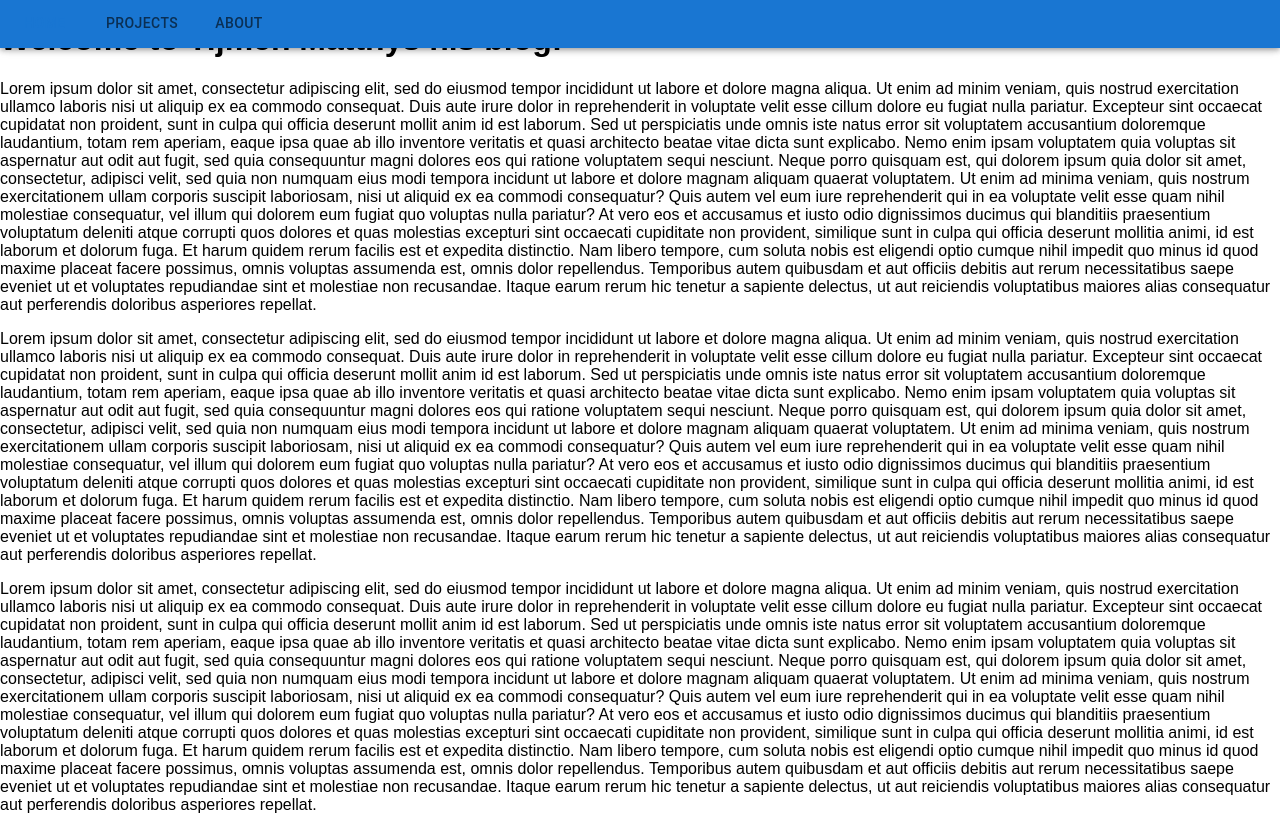
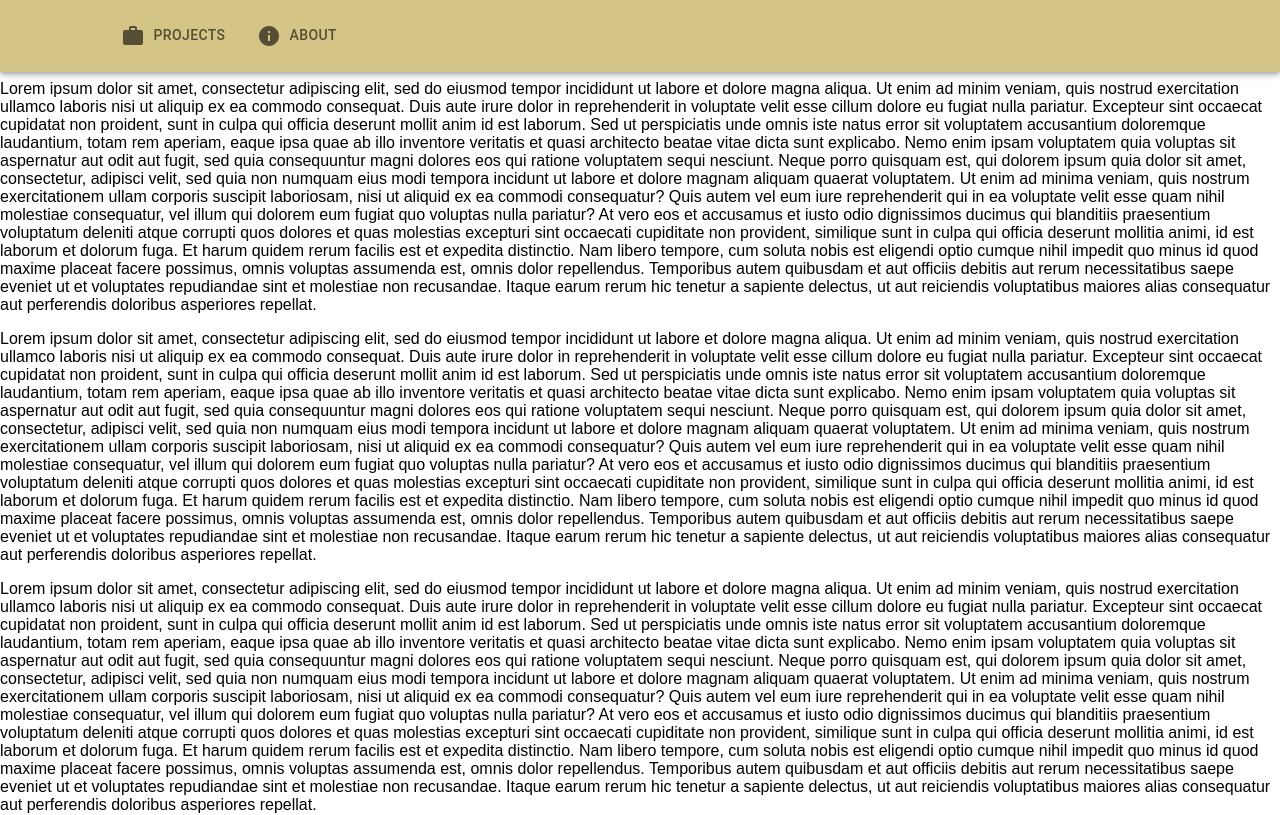
Before and after one commit to brmatthy/blog, a React (Create React App) app in the folder web/: page / in a window 1280 px wide. Shown: the top 815 px of the page. Built offline with nearby package versions, Linux system fonts and the light colour scheme.

Commit message:
Navbar: upgrade tabs with icons

```diff
--- a/web/src/App.js
+++ b/web/src/App.js
@@ -6,8 +6,25 @@ import Project from './pages/Project';
 import MainLayout from './components/MainLayout'
 import NotFound from "./pages/NotFound";
 import Projects from "./pages/Projects";
+import {createTheme, ThemeProvider} from "@mui/material";
+
+
+const theme = createTheme({
+    palette: {
+        primary: {
+            main: "#d4c485",
+            contrastText: "#fffdf7"
+        },
+        secondary: {
+            main: "#d47c6e",
+            contrastText: "#fffdf7"
+        },
+    },
+});
+
 function App() {
     return (
+        <ThemeProvider theme={theme}>
         <BrowserRouter>
             <Routes>
                 <Route path="/" element={<MainLayout />}>
@@ -19,6 +36,7 @@ function App() {
                 </Route>
             </Routes>
         </BrowserRouter>
+        </ThemeProvider>
     );
 }
 
--- a/web/src/components/NavBar.js
+++ b/web/src/components/NavBar.js
@@ -1,5 +1,9 @@
 import React from 'react';
 import {AppBar, Slide, Tab, Tabs, useScrollTrigger} from '@mui/material';
+import {useLocation} from "react-router-dom";
+import HomeIcon from '@mui/icons-material/Home';
+import InfoIcon from '@mui/icons-material/Info';
+import WorkIcon from '@mui/icons-material/Work';
 
 function HideOnScroll(props) {
     const { children, window } = props;
@@ -34,27 +38,32 @@ function LinkTab(props) {
 }
 
 function NavBar(){
-
-    const [value, setValue] = React.useState(0);
-
-    const handleChange = (event, newValue) => {
-        // event.type can be equal to focus with selectionFollowsFocus.
-        if (
-            event.type !== 'click' ||
-            (event.type === 'click' && samePageLinkNavigation(event))
-        ) {
-            setValue(newValue);
-        }
-    };
-
-
+    const location = useLocation();
     return(
         <HideOnScroll>
             <AppBar>
-                <Tabs value={value} onChange={(e,v) => handleChange(e,v)} aria-label="nav tabs example">
-                    <LinkTab label="Home" href="/" />
-                    <LinkTab label="Projects" href="/projects" />
-                    <LinkTab label="About" href="/about" />
+                <Tabs value={location.pathname}>
+                    <LinkTab
+                        label="Home"
+                        value="/"
+                        href="/"
+                        icon={<HomeIcon />}
+                        iconPosition={'start'}
+                    />
+                    <LinkTab
+                        label="Projects"
+                        value="/projects"
+                        href="/projects"
+                        icon={<WorkIcon />}
+                        iconPosition={'start'}
+                    />
+                    <LinkTab
+                        label="About"
+                        value="/about"
+                        href="/about"
+                        icon={<InfoIcon />}
+                        iconPosition={'start'}
+                    />
                 </Tabs>
             </AppBar>
         </HideOnScroll>
```
